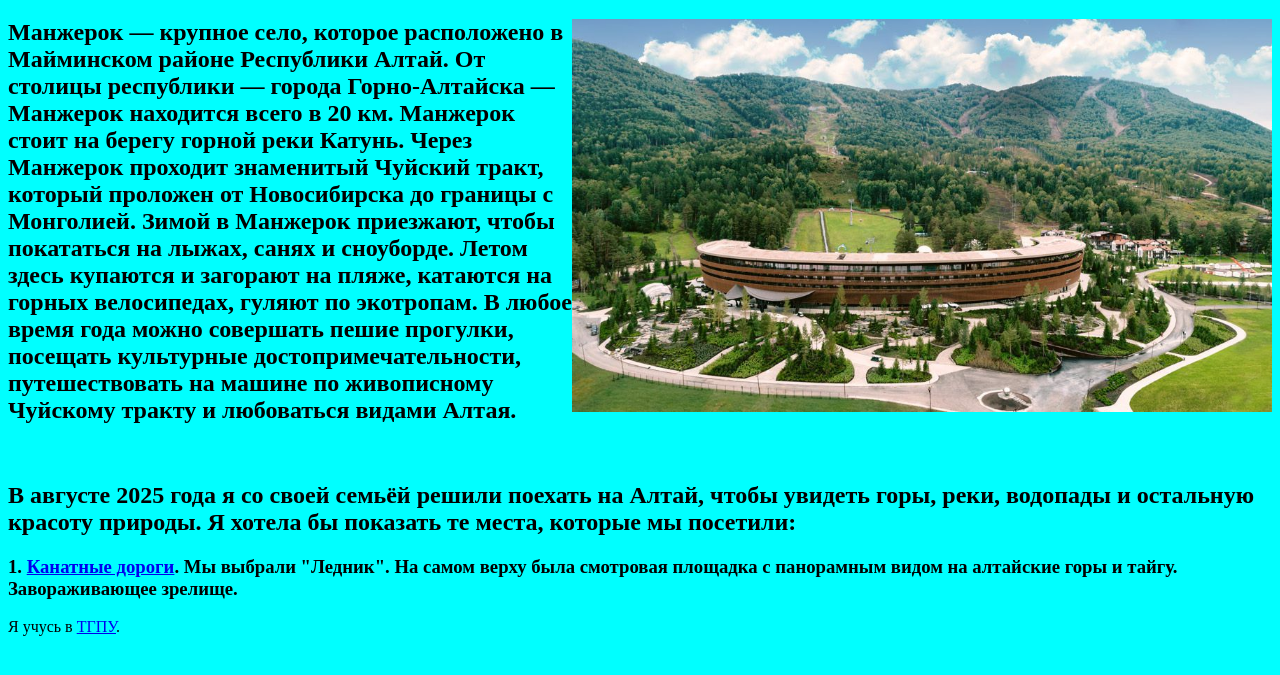
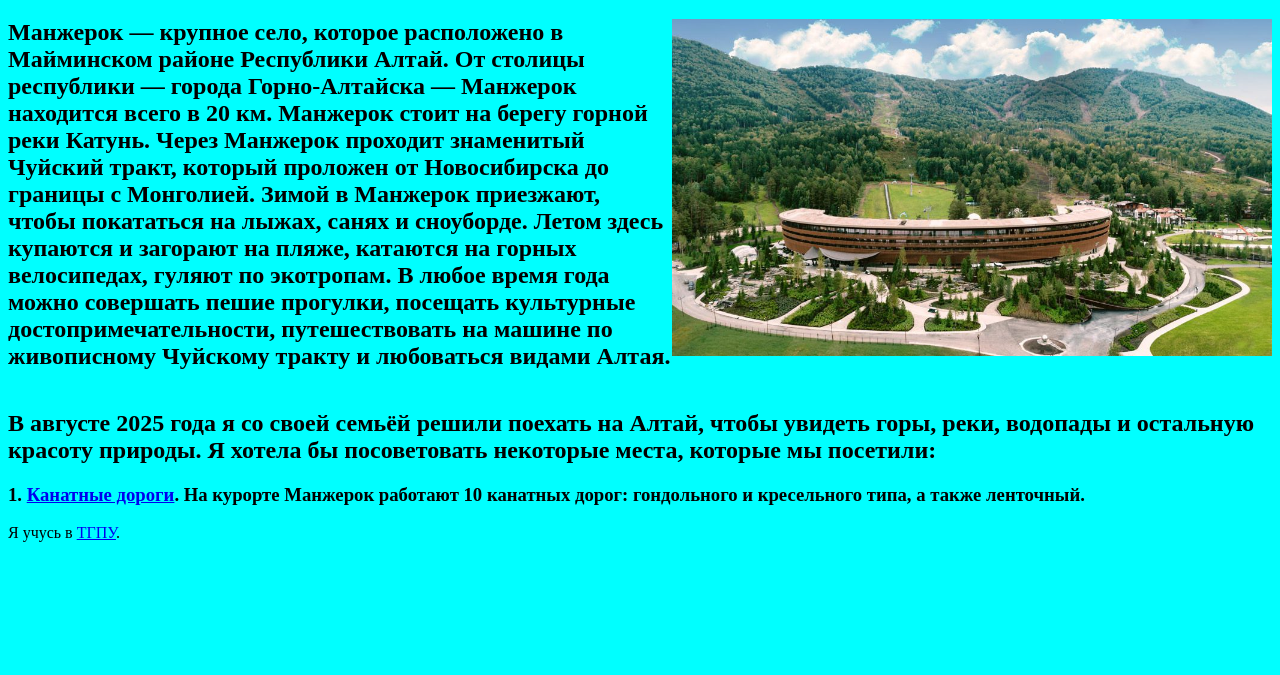
Before and after one commit to katya0k12/katya0k12.github.io, a plain HTML site: page index.html in a window 1280 px wide. Shown: the part 61-736 px from the top of the page. Drawn offline with Linux system fonts and the light colour scheme.

Commit message:
Добавление текста

```diff
--- a/index.html
+++ b/index.html
@@ -7,10 +7,9 @@
     </head>
     <body>
         <h1>Моё путешествие на Алтай с семьей: Манжерок</h1>
-        <img src="manjerok.jpg" align="right" width="700"> <h2>Манжерок — крупное село, которое расположено в Майминском районе Республики Алтай. От столицы республики — города Горно-Алтайска — Манжерок находится всего в 20 км. Манжерок стоит на берегу горной реки Катунь. Через Манжерок проходит знаменитый Чуйский тракт, который проложен от Новосибирска до границы с Монголией. Зимой в Манжерок приезжают, чтобы покататься на лыжах, санях и сноуборде. Летом здесь купаются и загорают на пляже, катаются на горных велосипедах, гуляют по экотропам. В любое время года можно совершать пешие прогулки, посещать культурные достопримечательности, путешествовать на машине по живописному Чуйскому тракту и любоваться видами Алтая.</h2>
-        <img {display: block; margin-bottom: 20px;}
-        <p><h2>В августе 2025 года я со своей семьёй решили поехать на Алтай, чтобы увидеть горы, реки, водопады и остальную красоту природы. Я хотела бы показать те места, которые мы посетили:</h2></p>
-        <p><h3>1. <a href="https://манжерок.рф/mountains/cableways">Канатные дороги</a>. Мы выбрали "Ледник". На самом верху была смотровая площадка с панорамным видом на алтайские горы и тайгу. Завораживающее зрелище.</h3></p>
+        <img src="manjerok.jpg" align="right" width="600"> <h2>Манжерок — крупное село, которое расположено в Майминском районе Республики Алтай. От столицы республики — города Горно-Алтайска — Манжерок находится всего в 20 км. Манжерок стоит на берегу горной реки Катунь. Через Манжерок проходит знаменитый Чуйский тракт, который проложен от Новосибирска до границы с Монголией. Зимой в Манжерок приезжают, чтобы покататься на лыжах, санях и сноуборде. Летом здесь купаются и загорают на пляже, катаются на горных велосипедах, гуляют по экотропам. В любое время года можно совершать пешие прогулки, посещать культурные достопримечательности, путешествовать на машине по живописному Чуйскому тракту и любоваться видами Алтая.</h2>
+        <h2 style="clear: both; padding-top: 20px;">В августе 2025 года я со своей семьёй решили поехать на Алтай, чтобы увидеть горы, реки, водопады и остальную красоту природы. Я хотела бы посоветовать некоторые места, которые мы посетили:</h2></p>
+        <h3>1. <a href="https://манжерок.рф/mountains/cableways">Канатные дороги</a>. На курорте Манжерок работают 10 канатных дорог: гондольного и кресельного типа, а также ленточный.</h3></p>
         <p>Я учусь в <a href="https://tspu.ru">ТГПУ</a>.</p>
     </body>
 </html>
```
